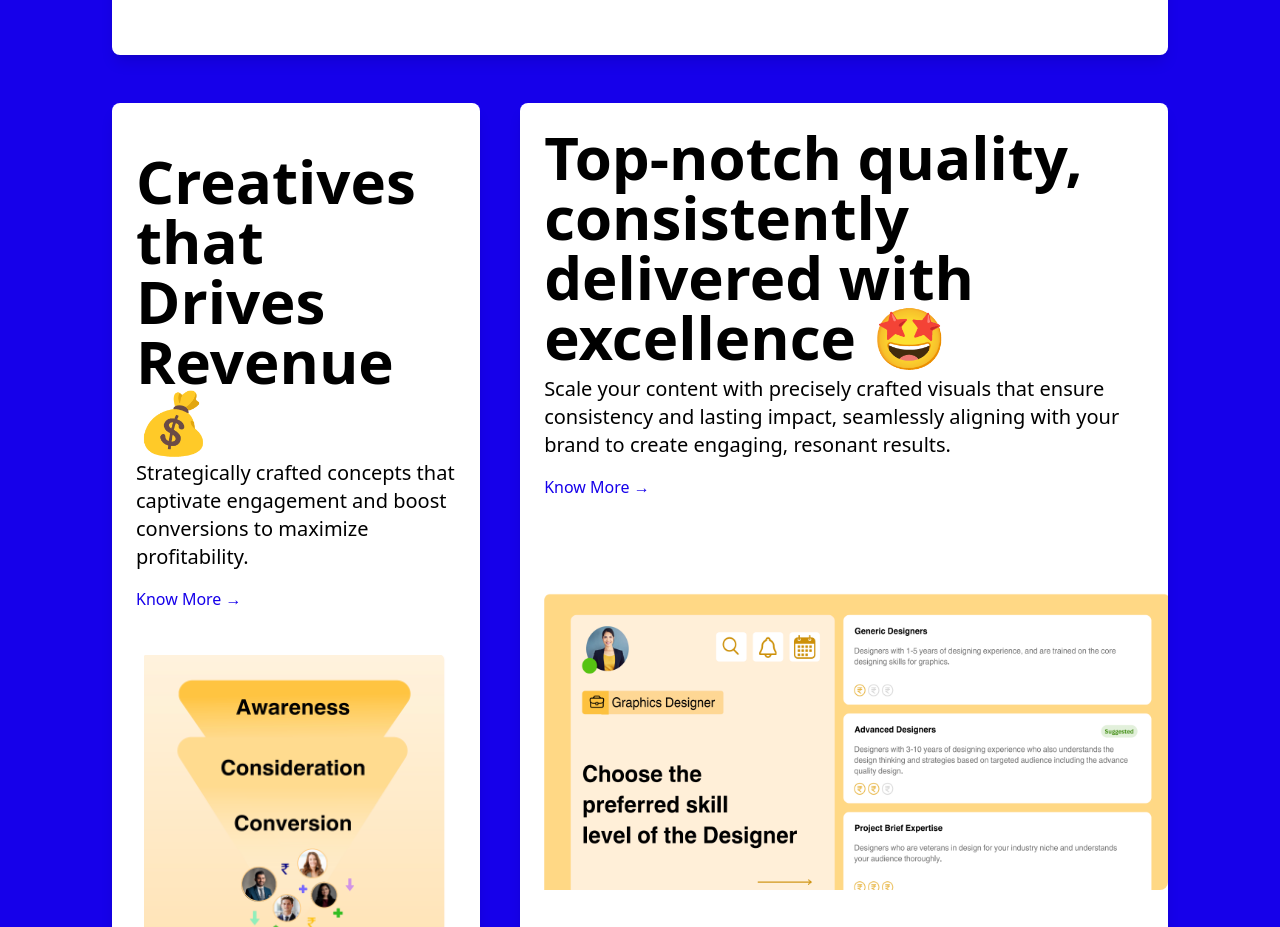
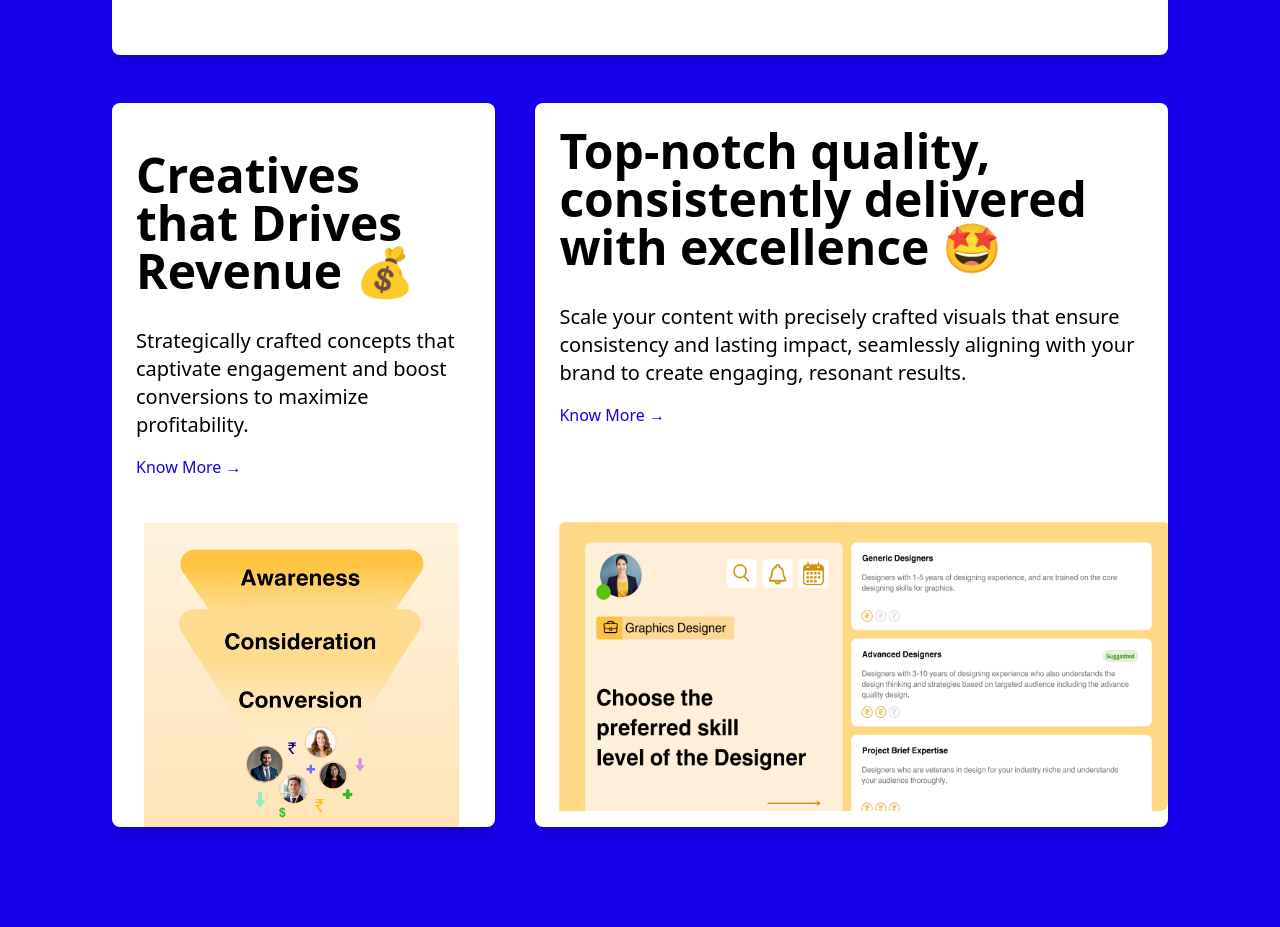
Before and after one commit to sankusodhi/Graphic-Design-UI, a React (Vite) app: page / in a window 1280 px wide. Shown: the part 4140-5067 px from the top of the page. Built offline with nearby package versions, Linux system fonts and the light colour scheme.

Commit message:
fix:alignment of pages

```diff
--- a/src/components/Statistics.tsx
+++ b/src/components/Statistics.tsx
@@ -52,7 +52,7 @@ with your audience.
         >
 
           <div className='p-6 mt-6'>
-          <h3 className="text-6xl font-bold mb-2">Creatives that Drives Revenue 💰</h3>
+          <h3 className="text-5xl font-bold mb-8">Creatives that Drives Revenue 💰</h3>
           <p className="text-xl mb-4">
             Strategically crafted concepts that captivate engagement and boost conversions to maximize profitability.
           </p>
@@ -76,7 +76,7 @@ with your audience.
           className="bg-white text-black rounded-lg shadow-lg"
         >
           <div className='sm:p-6'>
-          <h3 className="text-6xl font-bold mb-2">Top-notch quality, consistently delivered with excellence 🤩</h3>
+          <h3 className="text-5xl  font-bold mb-8">Top-notch quality, consistently delivered with excellence 🤩</h3>
           <p className="text-xl mb-4">
             Scale your content with precisely crafted visuals that ensure consistency
 and lasting impact, seamlessly aligning with your brand to create engaging,
```
